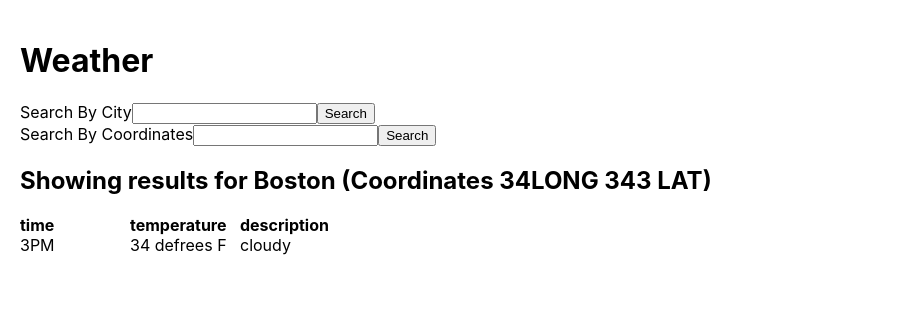
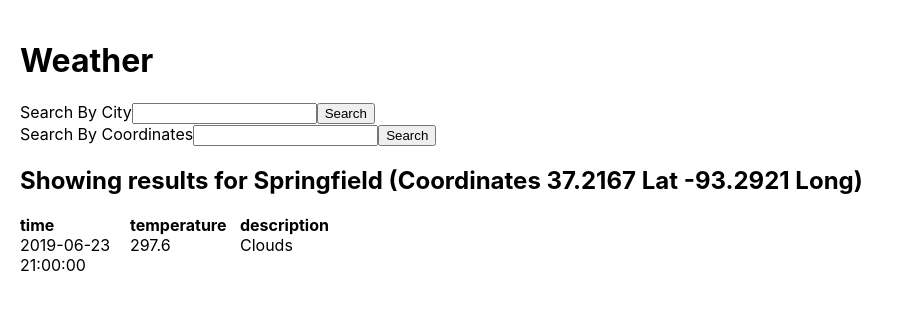
Before and after one commit to adrielklein/weather, a React (Create React App) app: page / in a window 1280 px wide. Shown: the top 310 px of the page, without its empty margins (0-904 px from the left). Built offline with nearby package versions, Linux system fonts and the light colour scheme.

Commit message:
make forecast component work with dummy data

```diff
--- a/src/Forecast.js
+++ b/src/Forecast.js
@@ -1,11 +1,45 @@
 import React from 'react';
 
+const predictions = [{
+    "dt": 1561323600,
+    "main": {
+        "temp": 297.6,
+        "temp_min": 297.6,
+        "temp_max": 298.152,
+        "pressure": 1007.73,
+        "sea_level": 1007.73,
+        "grnd_level": 970.38,
+        "humidity": 84,
+        "temp_kf": -0.55
+    },
+    "weather": [
+        {
+            "id": 804,
+            "main": "Clouds",
+            "description": "overcast clouds",
+            "icon": "04d"
+        }
+    ],
+    "dt_txt": "2019-06-23 21:00:00"
+}]
+
+const city = {
+    "id": 4409896,
+    "name": "Springfield",
+    "coord": {
+        "lat": 37.2167,
+        "lon": -93.2921
+    },
+    "country": "US",
+    "population": 159498,
+    "timezone": -18000
+};
 function Forecast() {
     return (
         <div style={{
                 display: 'grid',
         }}>
-            <h2>Showing results for Boston (Coordinates 34LONG 343 LAT)</h2>
+            <h2>Showing results for {city.name} (Coordinates {city.coord.lat} Lat {city.coord.lon} Long)</h2>
             <div style={{
                 display: 'grid',
                 gridTemplateColumns: '100px 100px 100px',
@@ -15,16 +49,16 @@ function Forecast() {
                 <div><b>temperature</b></div>
                 <div><b>description</b></div>
             </div>
-
-            <div style={{
+            {predictions.map(prediction => <div style={{
                 display: 'grid',
                 gridTemplateColumns: '100px 100px 100px',
                 gridGap: '10px',
             }}>
-                <div>3PM</div>
-                <div>34 defrees F</div>
-                <div>cloudy</div>
-            </div>
+                <div>{prediction.dt_txt}</div>
+                <div>{prediction.main.temp}</div>
+                <div>{prediction.weather[0].main}</div>
+
+            </div>)}
         </div>
     );
 }
```
